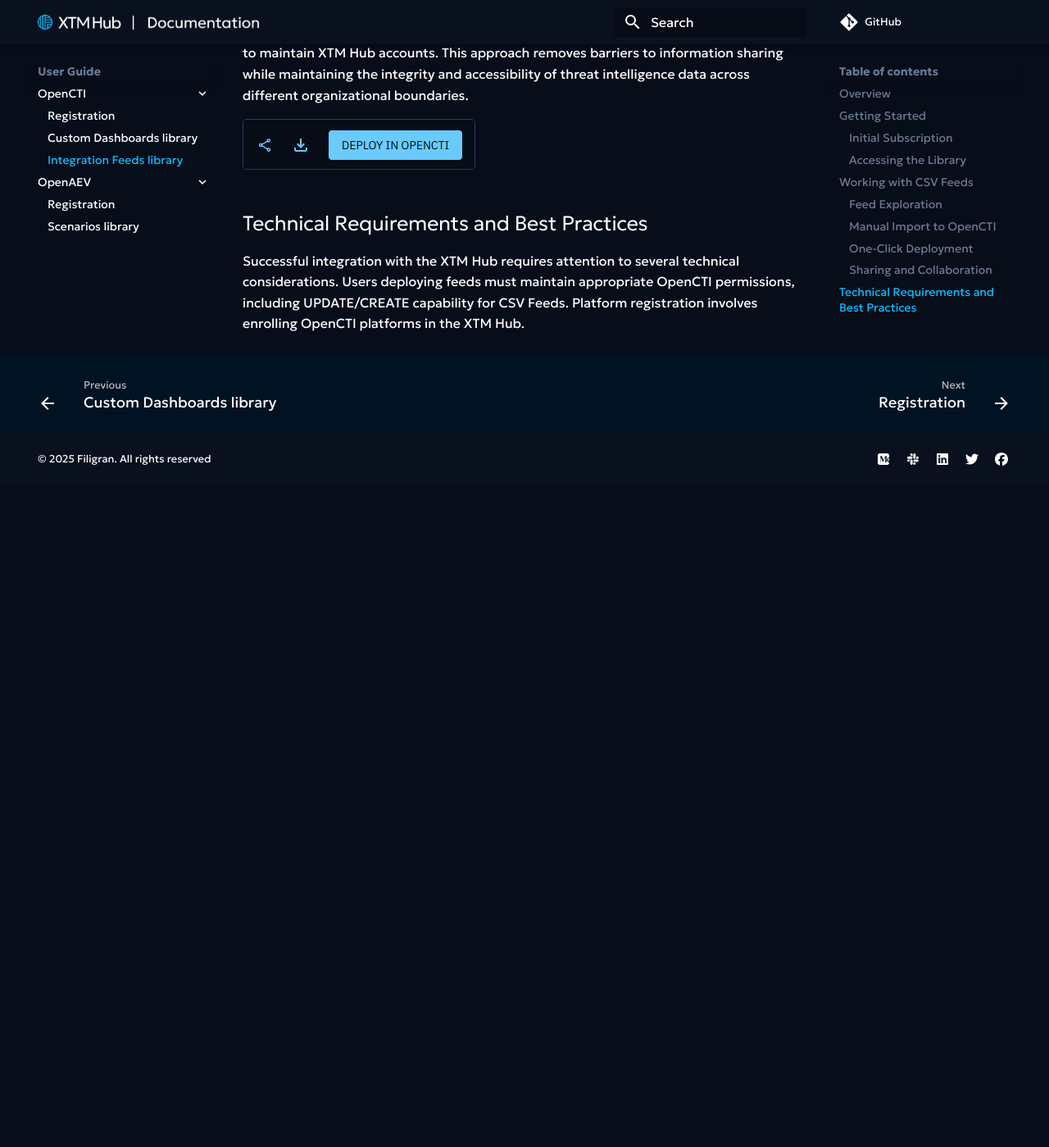
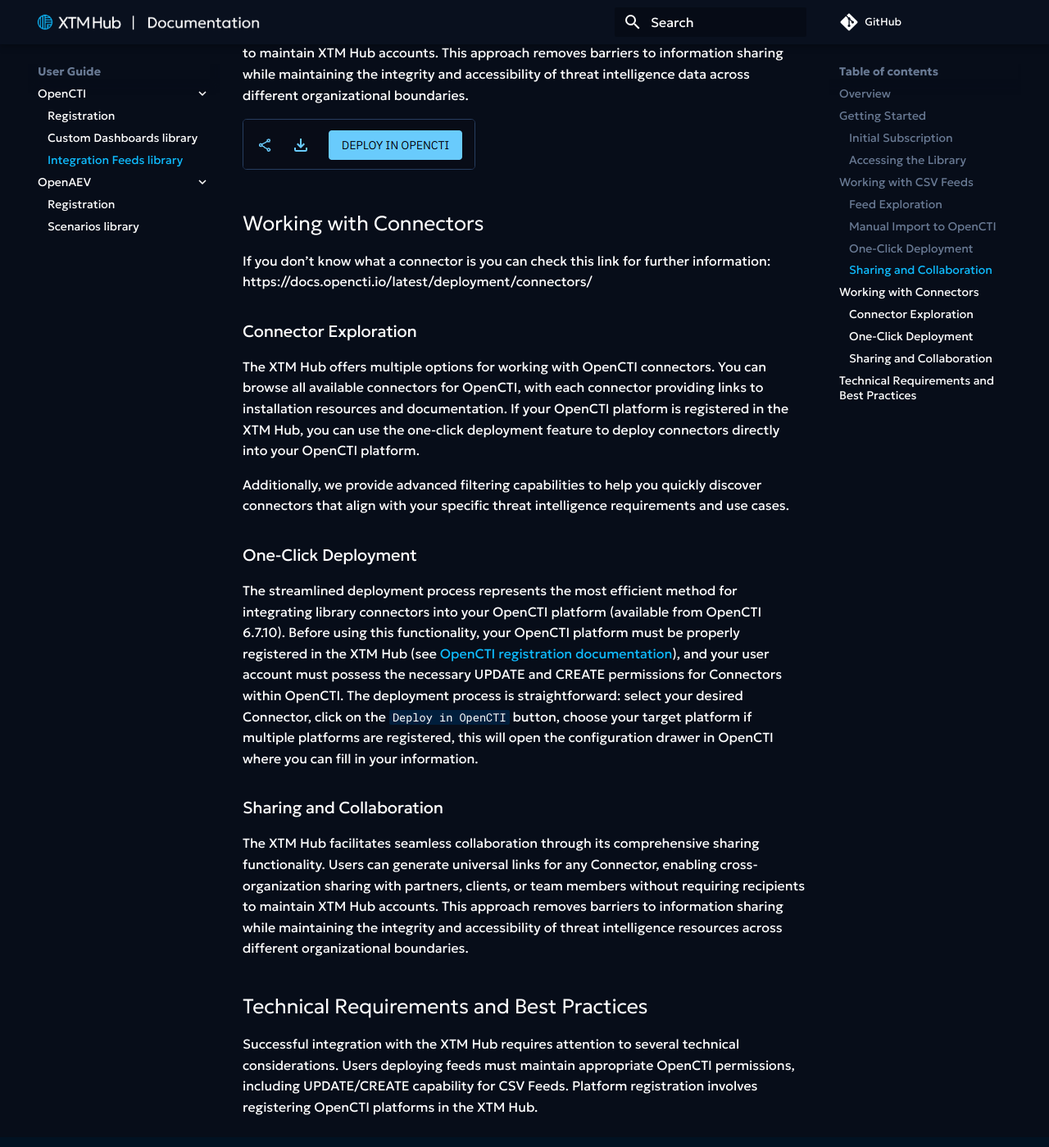
Before and after one commit to FiligranHQ/xtm-hub-docs, an MkDocs documentation site: the page built from docs/libraries/integration-feeds.md, in a window 1280 px wide and 1400 px high, scrolled down 2705 px. Shown: the whole window at 82% size. Built offline with MkDocs 1.6.1 and Material for MkDocs 9.7.7, drawn with Linux system fonts in a browser that asks for light colours; comment, search, counter and statistics services are not loaded; the version menu is left out; before the commit the page ends 3297 px from its top, so only the background shows below that.

Commit message:
[docs] add connector information (#20)
* [docs] add connector information

* Update docs/libraries/integration-feeds.md

Co-authored-by: Ellyn  <ellyn.bouscasse@filigran.io>

* Update docs/libraries/integration-feeds.md

Co-authored-by: Ellyn  <ellyn.bouscasse@filigran.io>

* Update docs/libraries/integration-feeds.md

Co-authored-by: Ellyn  <ellyn.bouscasse@filigran.io>

* Update docs/libraries/integration-feeds.md

Co-authored-by: Ellyn  <ellyn.bouscasse@filigran.io>

* Update docs/libraries/integration-feeds.md

Co-authored-by: Ellyn  <ellyn.bouscasse@filigran.io>

* Update docs/libraries/integration-feeds.md

Co-authored-by: Ellyn  <ellyn.bouscasse@filigran.io>

---------

Co-authored-by: Ellyn <ellyn.bouscasse@filigran.io>

````diff
--- a/docs/libraries/integration-feeds.md
+++ b/docs/libraries/integration-feeds.md
@@ -71,8 +71,35 @@
 
 ![Top right buttons](../assets/images/one-click-deploy.png)
 
+## Working with Connectors
+If you don’t know what a connector is you can check this link for further information:
+https://docs.opencti.io/latest/deployment/connectors/
+
+### Connector Exploration
+The XTM Hub offers multiple options for working with OpenCTI connectors.
+You can browse all available connectors for OpenCTI, with each connector providing links to installation resources and documentation.
+If your OpenCTI platform is registered in the XTM Hub, you can use the one-click deployment feature to deploy connectors directly into your OpenCTI platform.
+
+Additionally, we provide advanced filtering capabilities to help you quickly discover connectors that align with your specific threat intelligence requirements and use cases.
+
+### One-Click Deployment
+The streamlined deployment process represents the most efficient method for integrating library connectors
+into your OpenCTI platform (available from OpenCTI 6.7.10).
+Before using this functionality, your OpenCTI platform must be properly registered in the XTM Hub (see [OpenCTI registration documentation](/user/opencti-registration)),
+and your user account must possess the necessary UPDATE and CREATE permissions for Connectors within OpenCTI.
+The deployment process is straightforward: select your desired Connector, click on the ```Deploy in OpenCTI``` button,
+choose your target platform if multiple platforms are registered, this will open the configuration drawer in OpenCTI where you can fill in your information.
+
+### Sharing and Collaboration
+The XTM Hub facilitates seamless collaboration through its comprehensive sharing functionality.
+Users can generate universal links for any Connector, enabling cross-organization sharing with partners,
+clients, or team members without requiring recipients to maintain XTM Hub accounts.
+This approach removes barriers to information sharing while maintaining the integrity and
+accessibility of threat intelligence resources across different organizational boundaries.
+
+
 ## Technical Requirements and Best Practices
 Successful integration with the XTM Hub requires attention to several technical considerations.
 Users deploying feeds must maintain appropriate OpenCTI permissions,
 including UPDATE/CREATE capability for CSV Feeds.
-Platform registration involves enrolling OpenCTI platforms in the XTM Hub.
+Platform registration involves registering OpenCTI platforms in the XTM Hub.
````
